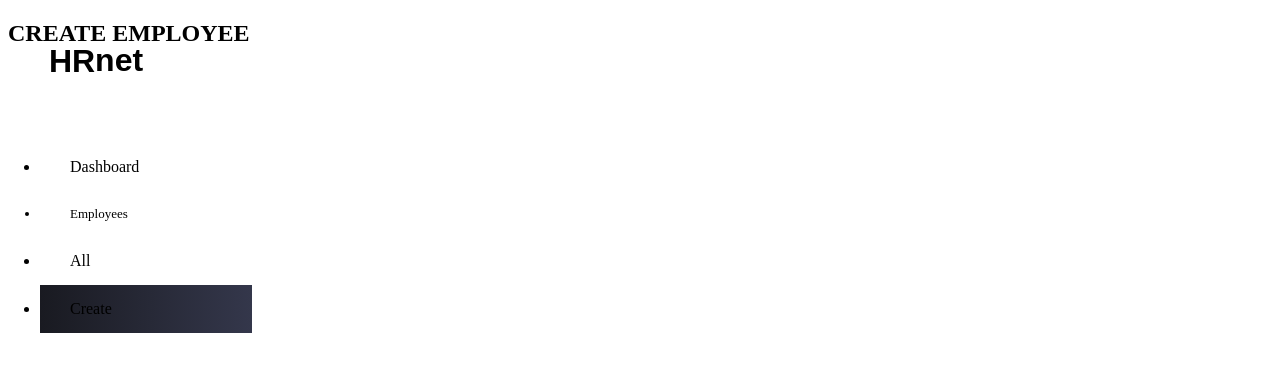
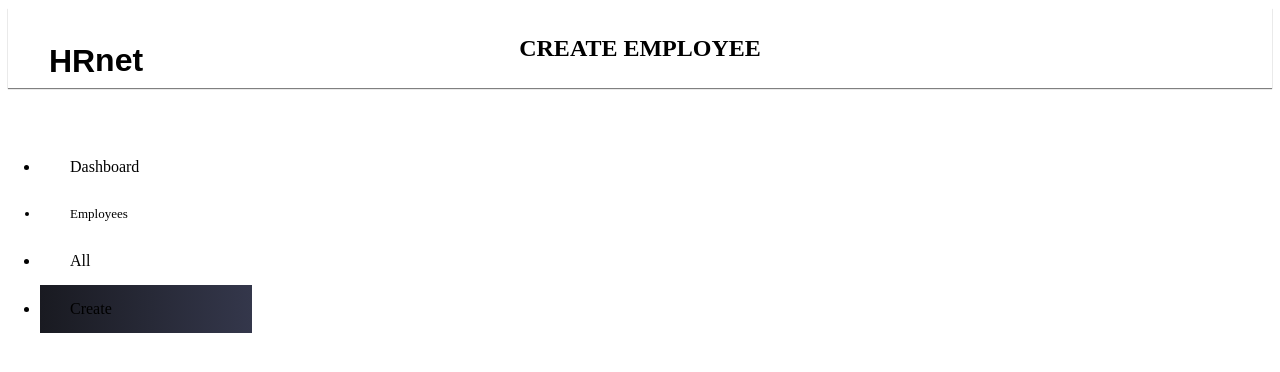
Before and after one commit to Loutani/dark-admin-dashboard, a React (Create React App) app: page /create-employee in a window 1280 px wide. Shown: the top 372 px of the page. Built offline with nearby package versions, Linux system fonts and the light colour scheme.

Commit message:
create Header component styles

```diff
--- a/src/components/Header/Header.js
+++ b/src/components/Header/Header.js
@@ -1,4 +1,6 @@
 import React from 'react'
+
+import './header.css'
 
 function Header({children}) {
     return (
--- /dev/null
+++ b/src/components/Header/header.css
@@ -0,0 +1,14 @@
+.content header {
+    height: 80px;
+    display: flex;
+    align-items: center;
+    padding: 0px 20px;
+    color: var(--white-text);
+    background-color: var(--black-bg);
+    box-shadow: 0px 1px 1px gray;
+}
+
+.content header h2 {
+    width: 100%;
+    text-align: center;
+}
```
